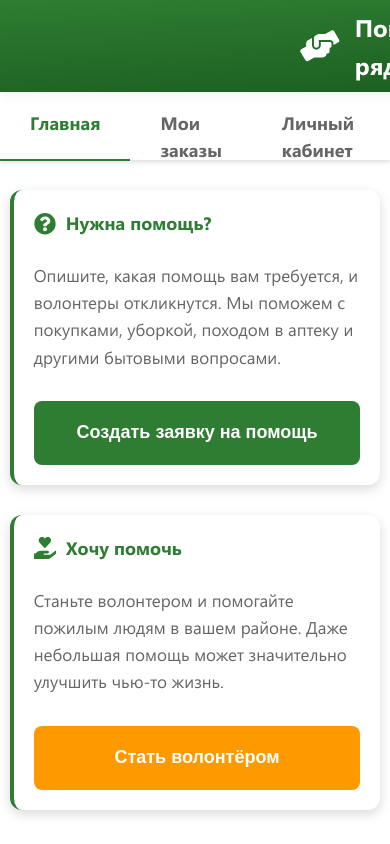
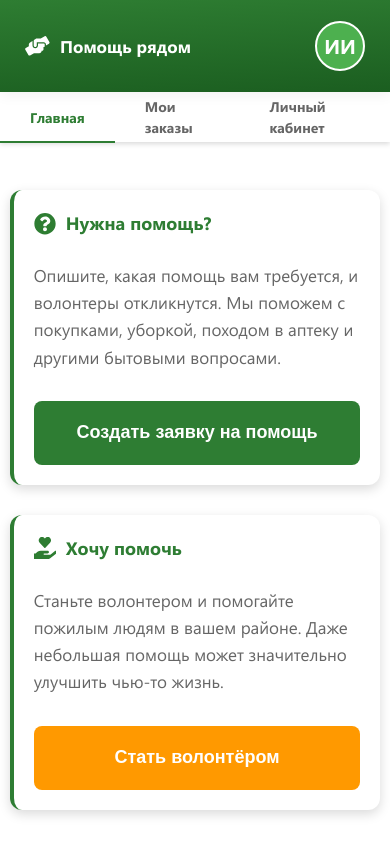
Before and after one commit to fulprimitiv/fullstack-care-service, a React (Vite) app in the folder frontend-app/: page /list in a window 390 px wide. Shown: the top 844 px of the page. Built offline with nearby package versions, Linux system fonts and the light colour scheme.

Commit message:
fix: небольшин изменения по адаптиву страниц

```diff
--- a/frontend-app/src/components/global/Header/Header.scss
+++ b/frontend-app/src/components/global/Header/Header.scss
@@ -10,7 +10,7 @@
    width: 100%;
    height: 92px;
    z-index: 1000;
-   padding: 20px 300px;
+   padding: 20px 100px;
    box-shadow: 0px 4px 12px 0px $shadow-color;
    background: linear-gradient(177.3deg, #2e7d32, #1b5e20 100%);
 
@@ -67,3 +67,52 @@
       font-weight: 400;
    }
 }
+
+@media (max-width: 900px) {
+   .app-header {
+      padding: 20px 50px;
+
+      &__brand {
+         gap: 10px;
+
+         &-logo {
+            width: 30px;
+         }
+
+         &-title {
+            font-size: 20px;
+         }
+      }
+   }
+}
+
+@media (max-width: 750px) {
+   .app-header {
+      padding: 20px 40px;
+
+      &__info {
+         font-size: 13px;
+      }
+   }
+}
+
+@media (max-width: 550px) {
+   .app-header {
+      padding: 20px 25px;
+      &__brand {
+         gap: 10px;
+
+         &-logo {
+            width: 25px;
+         }
+
+         &-title {
+            font-size: 17px;
+         }
+      }
+
+      &__info {
+         display: none;
+      }
+   }
+}
--- a/frontend-app/src/components/global/Navigation/Navigation.scss
+++ b/frontend-app/src/components/global/Navigation/Navigation.scss
@@ -40,3 +40,15 @@
 		}
 	}
 }
+
+@media (max-width: 750px) {
+	.navigation {
+		height: 50px;
+		&__link {
+			font-size: 14px;
+			padding: 15px 30px;
+			display: flex;
+			align-items: center;
+		}
+	}
+}
--- a/frontend-app/src/components/home/ActionCard/ActionCard.scss
+++ b/frontend-app/src/components/home/ActionCard/ActionCard.scss
@@ -33,6 +33,10 @@
 
 		&--care {
 			background: url("../../../../public/images/svg/green/care.svg") no-repeat center;
+		}
+
+		&--list {
+			background: url("../../../../public/images/svg/green/list.svg") no-repeat center;
 		}
 	}
 
--- a/frontend-app/src/components/home/ActionCard/ActionCard.tsx
+++ b/frontend-app/src/components/home/ActionCard/ActionCard.tsx
@@ -2,7 +2,7 @@ import React from 'react';
 import './ActionCard.scss';
 
 interface ActionCardProps {
-	icon: 'question' | 'care';
+	icon: 'question' | 'care' | 'list';
 	title: string;
 	description: string;
 	buttonText: string;
```
